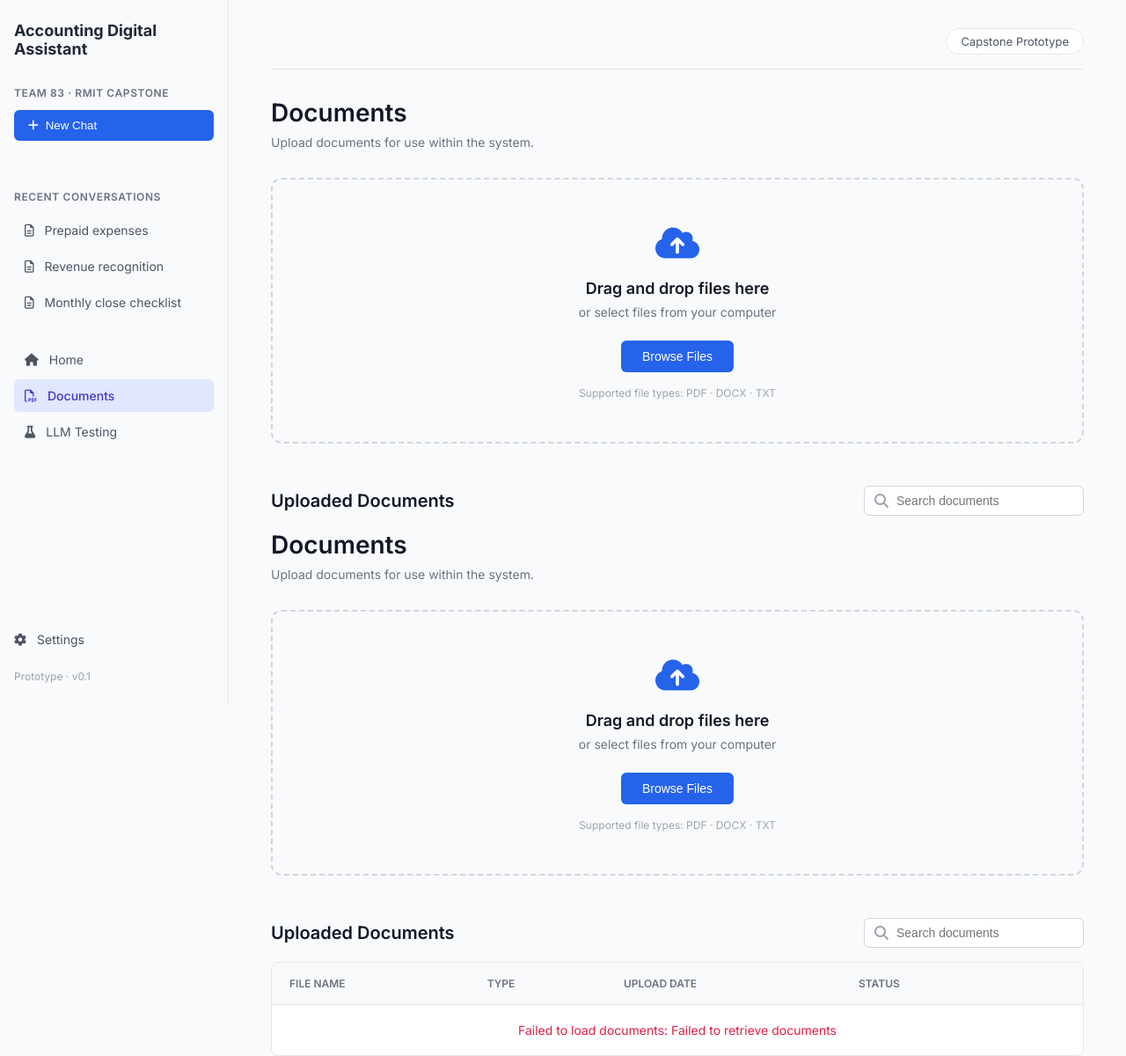
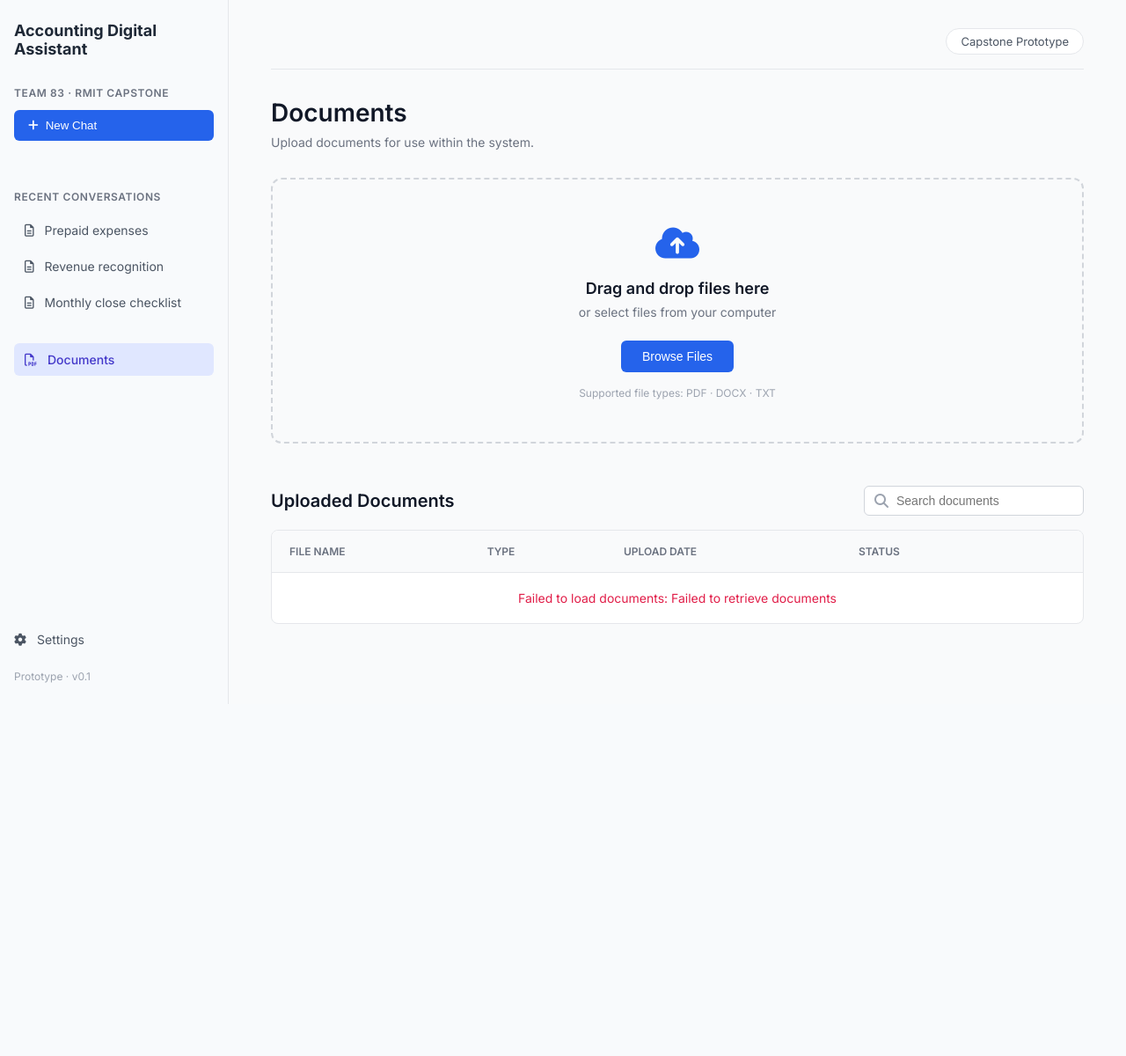
Before and after one commit to haydennguyenn/accounting-knowledge-assistant, a FastAPI app: page /upload in a window 1280 px wide. Shown: the whole page at 88% size. After the commit the page ends 800 px from the top, so only its background shows below. Run offline with FastAPI, Linux system fonts and the light colour scheme.

Commit message:
feat:fix the two upload image showing issue

```diff
--- a/templates/upload.html
+++ b/templates/upload.html
@@ -10,7 +10,7 @@
 </head>
 <body>
 
-        <!-- sidebar -->
+    <!-- side bar -->
     <aside class="sidebar">
         <div class="logo">Accounting Digital Assistant</div>
 
@@ -27,42 +27,20 @@
         </div>
 
         <div class="sidebar-section">
-            <a href="home" class="sidebar-item"><i class="fas fa-home"></i> Home</a>
-            <a href="upload" class="sidebar-item active"><i class="far fa-file-pdf"></i> Documents</a>
-            <a href="testing" class="sidebar-item"><i class="fas fa-flask"></i> LLM Testing</a>
+            <div class="sidebar-item active"><i class="far fa-file-pdf"></i> Documents</div>
         </div>
+
         <div class="sidebar-footer">
             <div class="settings-btn"><i class="fas fa-cog"></i> Settings</div>
             <div class="version-text">Prototype · v0.1</div>
         </div>
     </aside>
 
-        <!-- main -->
+    <!-- main content -->
     <main class="main-content">
         <header class="header">
             <div class="badge">Capstone Prototype</div>
         </header>
-
-            <h1 class="page-title">Documents</h1>
-            <p class="page-subtitle">Upload documents for use within the system.</p>
-
-            <!-- upload -->
-            <div class="upload-zone">
-                <div class="upload-icon"><i class="fas fa-cloud-upload-alt"></i></div>
-                <div class="upload-title">Drag and drop files here</div>
-                <div class="upload-desc">or select files from your computer</div>
-                <button class="browse-btn">Browse Files</button>
-                <div class="file-types">Supported file types: PDF · DOCX · TXT</div>
-            </div>
-
-            <!-- file list -->
-            <div class="list-header">
-                <h2 class="list-title">Uploaded Documents</h2>
-                <div class="search-box">
-                    <i class="fas fa-search search-icon"></i>
-                    <input type="text" placeholder="Search documents">
-                </div>
-            </div>
 
         <h1 class="page-title">Documents</h1>
         <p class="page-subtitle">Upload documents for use within the system.</p>
```
Lines whose indentation alone changed are shown as unchanged.
